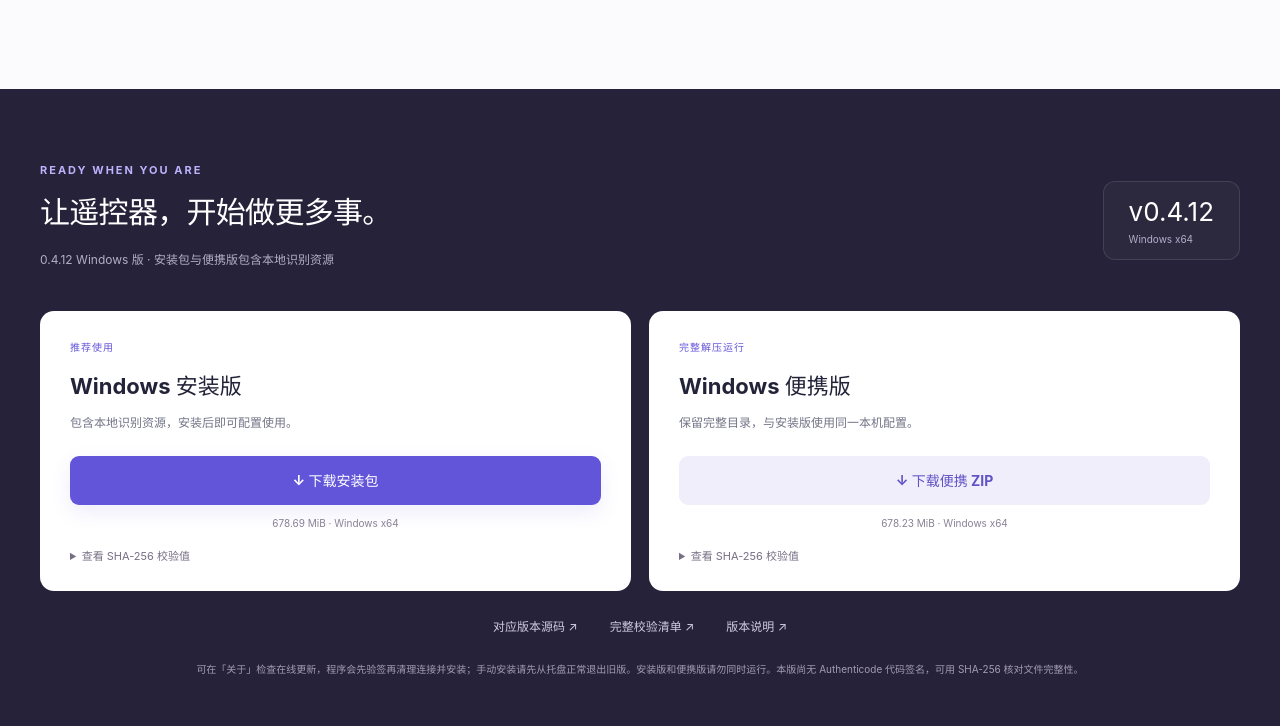
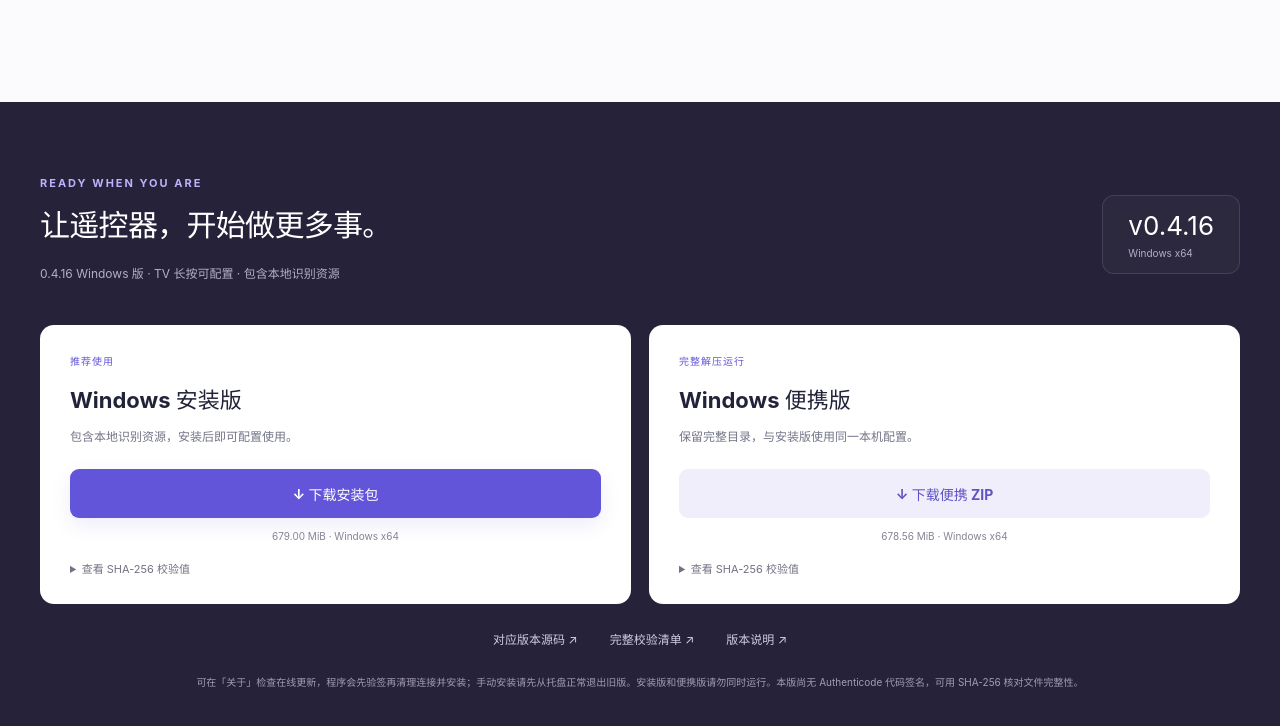
Before and after one commit to kange666/codex-remote-download, a plain HTML site: page index.html in a window 1280 px wide. Shown: the part 2651-3377 px from the top of the page. Drawn offline with Linux system fonts and the light colour scheme.

Commit message:
发布指间 0.4.16：支持 TV 长按应用映射

```diff
--- a/index.html
+++ b/index.html
@@ -37,7 +37,7 @@
     <div class="section-heading"><div><p class="eyebrow">WHAT YOU CAN DO</p><h2>日常用得到的操作，<br>放到手边。</h2></div><p>围绕 Windows 与 Codex 的实际使用流程。<br>本次发布提供已经落地的功能。</p></div>
     <div class="feature-grid">
       <article><span class="number">01 / VOICE</span><h3>按住说，松开停</h3><p>中文流式识别在本机运行，说话时持续更新文字。支持自动标点、词典和可选热词，识别速度取决于电脑与语音环境。</p></article>
-      <article><span class="number">02 / CONTROL</span><h3>实体按键自由映射</h3><p>普通与 Codex 模式各自保存键位，TV 一键切换并显示提示。方向、确认、返回、主页、菜单和音量可配置单击、双击、长按；扩展按键需管理员辅助。</p></article>
+      <article><span class="number">02 / CONTROL</span><h3>实体按键自由映射</h3><p>普通与 Codex 模式各自保存键位。TV 短按切换模式，长按可绑定应用，例如启动已有的显示器输入源切换程序；其他实体键支持单击、双击、长按，扩展按键需管理员辅助。</p></article>
       <article><span class="number">03 / CODEX</span><h3>模型、强度与快速模式</h3><p>切换当前可用模型，增加或降低一档推理强度，开启或关闭快速模式。跟随实际 Codex 界面，可用能力取决于账号和模型。</p></article>
       <article><span class="number">04 / DRAFT</span><h3>保留草稿，也能撤销</h3><p>把识别结果填进 Codex 输入框，默认由你确认发送。检测到手动改稿或光标变化时停止续写；符合条件时可撤销最近一次语音填入。</p></article>
       <article><span class="number">05 / WORKFLOW</span><h3>模板与遥控快捷菜单</h3><p>保存常用指令，绑定按键或放入菜单。普通与 Codex 模式可分别配置菜单内容和顺序，用方向键选择、OK 确认；聚焦 Codex 输入框时保持原有窗口大小。</p></article>
@@ -50,9 +50,9 @@
   <section class="wrap section support" id="support"><div><p class="eyebrow">BEFORE YOU DOWNLOAD</p><h2>适用范围，说明白。</h2><p>这是面向 Windows 日常使用的独立版本，<br>不把局部实测当作所有设备都已通过。</p></div><div class="support-details">
     <dl><div><dt>系统</dt><dd>Windows 11 · x64，具备蓝牙功能。需要 Microsoft Edge WebView2 Runtime；安装器可引导安装。</dd></div><div><dt>遥控器</dt><dd>小米蓝牙遥控器 2 Pro / RC003 已在本机验证连接、语音和扩展按键。RC001 尚未完成本项目真机验收。</dd></div><div><dt>Codex</dt><dd>需自行安装并登录桌面客户端。界面或自定义快捷键变动可能影响操作；快速模式可能增加额度消耗。</dd></div><div><dt>尚待验证</dt><dd>全部实体手势组合、真实睡眠唤醒与开机登录、其他电脑首次安装，以及遥控器到第三方虚拟麦克风的完整链路；这些场景不宣称已实测。</dd></div><div><dt>本版边界</dt><dd>运行中立即纠正与停止已完成受控实测。支持独立签名在线更新；不提供手机/手表控制、免按键持续录音或 AI 润色，保持按住说话。</dd></div></dl>
   </div></section>
-  <section class="download-section" id="download"><div class="wrap"><div class="download-heading"><div><p class="eyebrow">READY WHEN YOU ARE</p><h2>让遥控器，开始做更多事。</h2><p id="releaseStatus" role="status">正在读取版本信息…</p></div><span class="version">v<span data-version>0.4.12</span><small>Windows x64</small></span></div>
+  <section class="download-section" id="download"><div class="wrap"><div class="download-heading"><div><p class="eyebrow">READY WHEN YOU ARE</p><h2>让遥控器，开始做更多事。</h2><p id="releaseStatus" role="status">正在读取版本信息…</p></div><span class="version">v<span data-version>0.4.16</span><small>Windows x64</small></span></div>
     <div class="download-grid"><article><div class="download-label">推荐使用</div><h3>Windows 安装版</h3><p>包含本地识别资源，安装后即可配置使用。</p><a id="installerDownload" class="button primary" href="https://github.com/kange666/codex-remote-download/releases">↓ 下载安装包</a><small id="installerSize">正在读取大小</small><details><summary>查看 SHA-256 校验值</summary><code id="installerHash"></code></details></article><article><div class="download-label">完整解压运行</div><h3>Windows 便携版</h3><p>保留完整目录，与安装版使用同一本机配置。</p><a id="portableDownload" class="button light" href="https://github.com/kange666/codex-remote-download/releases">↓ 下载便携 ZIP</a><small id="portableSize">正在读取大小</small><details><summary>查看 SHA-256 校验值</summary><code id="portableHash"></code></details></article></div>
-    <div class="release-links"><a id="sourceDownload" href="https://github.com/kange666/codex-remote-download/releases/tag/v0.4.12">对应版本源码 ↗</a><a id="checksumsDownload" href="https://github.com/kange666/codex-remote-download/releases">完整校验清单 ↗</a><a id="releaseLink" href="https://github.com/kange666/codex-remote-download/releases">版本说明 ↗</a></div>
+    <div class="release-links"><a id="sourceDownload" href="https://github.com/kange666/codex-remote-download/releases/tag/v0.4.16">对应版本源码 ↗</a><a id="checksumsDownload" href="https://github.com/kange666/codex-remote-download/releases">完整校验清单 ↗</a><a id="releaseLink" href="https://github.com/kange666/codex-remote-download/releases">版本说明 ↗</a></div>
     <p class="download-note">可在「关于」检查在线更新，程序会先验签再清理连接并安装；手动安装请先从托盘正常退出旧版。安装版和便携版请勿同时运行。本版尚无 Authenticode 代码签名，可用 SHA-256 核对文件完整性。</p>
   </div></section>
 </main>
--- a/release.js
+++ b/release.js
@@ -4,7 +4,7 @@ async function loadRelease() {
     const response = await fetch('release.json', { cache: 'no-store' });
     if (!response.ok) throw new Error('版本清单读取失败');
     const release = await response.json();
-    if (release.version !== '0.4.12') throw new Error('版本不一致');
+    if (release.version !== '0.4.16') throw new Error('版本不一致');
     const safeUrl = (value) => {
       const url = new URL(value);
       if (url.origin !== 'https://github.com' || !url.pathname.startsWith('/kange666/codex-remote-download/releases/')) throw new Error('下载地址不正确');
@@ -21,7 +21,7 @@ async function loadRelease() {
     document.getElementById('sourceDownload').href = safeUrl(release.source.url);
     document.getElementById('checksumsDownload').href = safeUrl(release.checksumsUrl);
     document.getElementById('releaseLink').href = safeUrl(release.releaseUrl);
-    document.getElementById('releaseStatus').textContent = '0.4.12 Windows 版 · 安装包与便携版包含本地识别资源';
+    document.getElementById('releaseStatus').textContent = '0.4.16 Windows 版 · TV 长按可配置 · 包含本地识别资源';
   } catch {
     document.getElementById('releaseStatus').textContent = '版本信息读取失败，请打开 GitHub 版本说明查看下载与校验值。';
   }
--- a/release.json
+++ b/release.json
@@ -1,27 +1,27 @@
 {
-  "version": "0.4.12",
-  "publishedAt": "2026-09-11",
-  "releaseUrl": "https://github.com/kange666/codex-remote-download/releases/tag/v0.4.12",
-  "checksumsUrl": "https://github.com/kange666/codex-remote-download/releases/download/v0.4.12/SHA256SUMS.txt",
+  "version": "0.4.16",
+  "publishedAt": "2026-11-03",
+  "releaseUrl": "https://github.com/kange666/codex-remote-download/releases/tag/v0.4.16",
+  "checksumsUrl": "https://github.com/kange666/codex-remote-download/releases/download/v0.4.16/SHA256SUMS.txt",
   "installer": {
-    "name": "Zhijian-0.4.12-x64-setup.exe",
-    "sizeBytes": 711661073,
-    "sizeText": "678.69 MiB",
-    "sha256": "3190cd27f168ac5a008fedf56c4c2e336bdfcf39cca4e88cb2967c40bbea2e67",
-    "url": "https://github.com/kange666/codex-remote-download/releases/download/v0.4.12/Zhijian-0.4.12-x64-setup.exe"
+    "name": "Zhijian-0.4.16-x64-setup.exe",
+    "sizeBytes": 711978276,
+    "sizeText": "679.00 MiB",
+    "sha256": "5b719835a160c90784927c8affa1b80c4d335a43083743682ca5ed22bb5e1649",
+    "url": "https://github.com/kange666/codex-remote-download/releases/download/v0.4.16/Zhijian-0.4.16-x64-setup.exe"
   },
   "portable": {
-    "name": "Zhijian-0.4.12-Portable.zip",
-    "sizeBytes": 711179090,
-    "sizeText": "678.23 MiB",
-    "sha256": "e460b37024407b57e1cf20a273e383f3080cd7c30eee79a581a32d865ea065c1",
-    "url": "https://github.com/kange666/codex-remote-download/releases/download/v0.4.12/Zhijian-0.4.12-Portable.zip"
+    "name": "Zhijian-0.4.16-Portable.zip",
+    "sizeBytes": 711525740,
+    "sizeText": "678.56 MiB",
+    "sha256": "473df2dd28161a9fcd54ea924475dca0704266d7560435241b06e70a4f0aa0aa",
+    "url": "https://github.com/kange666/codex-remote-download/releases/download/v0.4.16/Zhijian-0.4.16-Portable.zip"
   },
   "source": {
-    "name": "Zhijian-0.4.12-Source.zip",
-    "sizeBytes": 4250533,
-    "sizeText": "4.05 MiB",
-    "sha256": "f4cdfbfea39e00114f6d66416984288cdf145070d535c3f7a75bf5869e0c3aae",
-    "url": "https://github.com/kange666/codex-remote-download/releases/download/v0.4.12/Zhijian-0.4.12-Source.zip"
+    "name": "Zhijian-0.4.16-Source.zip",
+    "sizeBytes": 4292492,
+    "sizeText": "4.09 MiB",
+    "sha256": "951df8648e436a0f9dc61510ab055c7b07418bf0d09cac6f3c4069a313ebb977",
+    "url": "https://github.com/kange666/codex-remote-download/releases/download/v0.4.16/Zhijian-0.4.16-Source.zip"
   }
 }
```
Also changed, not shown: updates/stable.json (+5 -5 lines).
